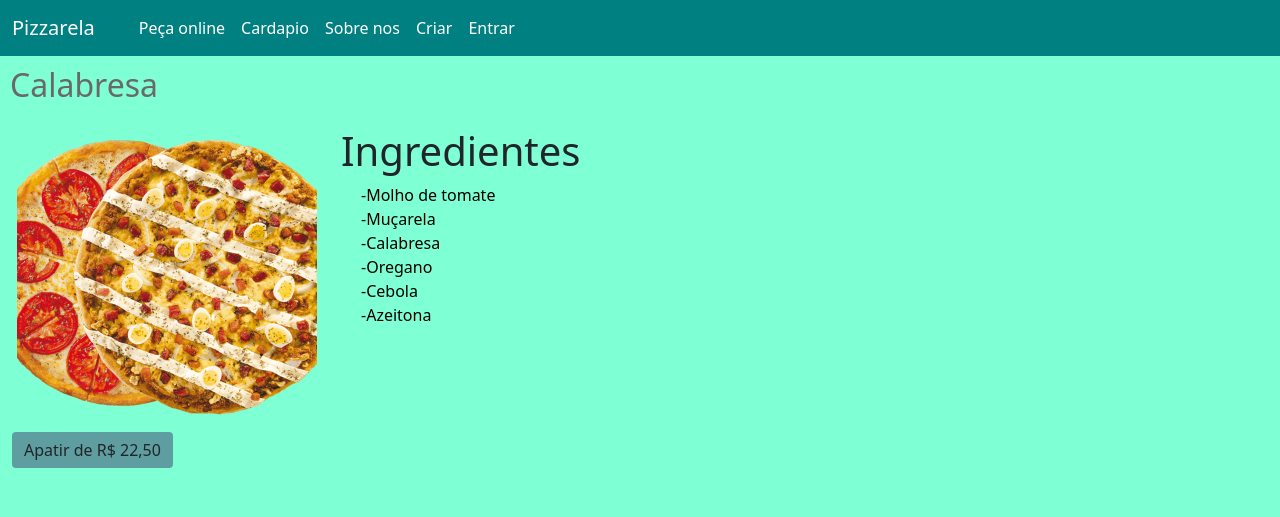
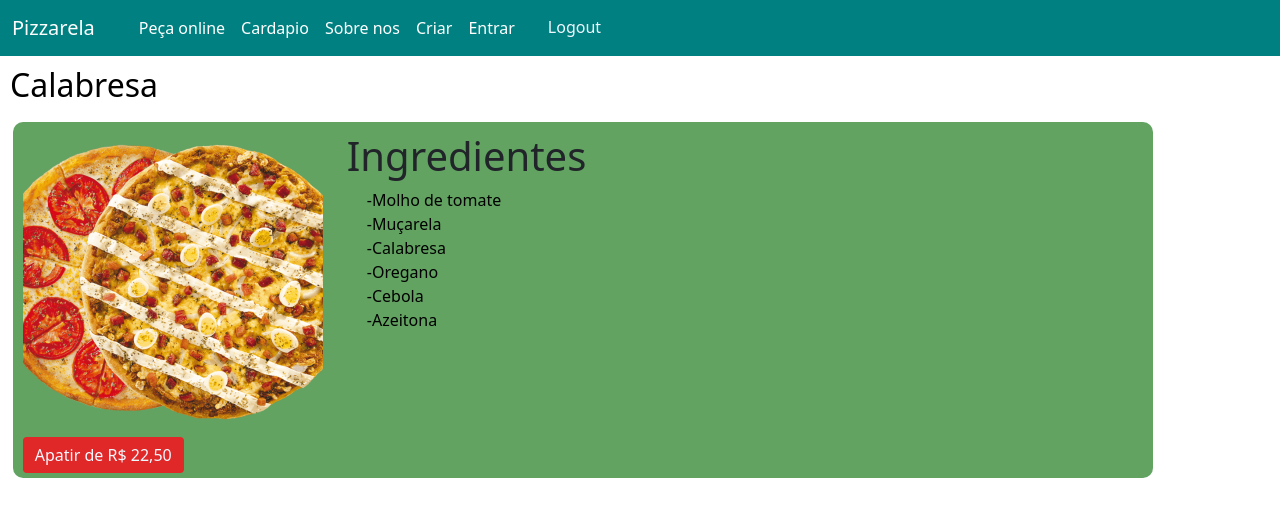
Before and after one commit to meawtec/pizzarela, a PHP site: page /pags/produtosd.php in a window 1280 px wide. Shown: the top 517 px of the page. Run offline with PHP 8.4, Linux system fonts and the light colour scheme.

Commit message:
salvação em massa

```diff
--- a/estilo/estilo1.css
+++ b/estilo/estilo1.css
@@ -77,7 +77,7 @@ li {
 .gmail {
     color: aliceblue;
     position: relative;
-    right: -50px;
+
     right: -400px;
     padding: 10px;
     /*padding-left: 400px;*/
@@ -112,7 +112,7 @@ p {
     background-color: transparent;
     border-radius: 100px;
     border: none;
-    padding-top: 10px;
+    padding-top: 7px;
     padding-left: 5px;
     padding-right: 5px;
     cursor: pointer;
--- a/estilo/estilo3.css
+++ b/estilo/estilo3.css
@@ -4,7 +4,6 @@ body {
     padding: 0;
     margin: 0 auto;
     width: 100%;
-    background-color: aquamarine;
 }
 
 .divpromo {
@@ -74,7 +73,6 @@ li {
 .gmail {
     color: aliceblue;
     position: relative;
-    right: -50px;
     right: -400px;
     padding: 10px;
     /*padding-left: 400px;*/
@@ -91,8 +89,9 @@ body .averde {
 
 .btn {
     transition: 1s;
-    background-color: cadetblue;
+    background-color:rgb(225, 40, 40);
     border: none;
+    color: aliceblue;
 }
 .one {
     color:black ;
@@ -100,13 +99,15 @@ body .averde {
 }.done{
     align-items: flex-start;
 }h2{
+    padding-left: 10px;
     width: 80%;
     position: relative;
     padding: 10px;
-    color:dimgray;
+    color:rgb(0, 0, 0);
 }.comp{
     width: 100%;
     align-items: flex-end;
+    padding: 5px;
 
 
 }
@@ -122,7 +123,7 @@ body .averde {
     background-color: transparent;
     border-radius: 100px;
     border: none;
-    padding-top: 10px;
+    padding-top: 7px;
     padding-left: 5px;
     padding-right: 5px;
     cursor: pointer;
@@ -130,5 +131,8 @@ body .averde {
     transition: 1s;
 
 }.container{
-    margin-left: 0%;
+    padding: 5px;
+    margin-left: 1%;
+    background-color: rgb(98, 163, 98);
+    border-radius: 10px;
 }
--- a/pags/produtosd.php
+++ b/pags/produtosd.php
@@ -66,9 +66,7 @@ if (isset($_COOKIE['email'])) {
             <?php
             if (isset($_COOKIE['email'])) :
             ?>
-              <form action="pags/logout.php" method="POST">
-                <button type="submit" class="logout" href="#" onclick="deleteCookies()">Logout</button>
-              </form>
+
 
             <?php endif; ?>
 
@@ -89,16 +87,16 @@ if (isset($_COOKIE['email'])) {
 
 
             ?>
-             <?php
+            <?php
             if (isset($_COOKIE['email'])) :
             ?>
-              <form action="logout.php" method="POST">
-                <button type="submit" class="logout" href="#" onclick="deleteCookies()">Logout</button>
-              </form>
+
 
             <?php endif; ?>
           </h6>
-
+          <form action="logout.php" method="POST">
+            <button type="submit" class="logout" href="#" onclick="deleteCookies()">Logout</button>
+          </form>
       </div>
     </div>
   </nav>
@@ -115,8 +113,8 @@ if (isset($_COOKIE['email'])) {
 
         </div>
         <div class="col">
-            <h1>Ingredientes</h1>
-          <p class="one">-Molho de tomate<br> -Muçarela <br> -Calabresa <br> -Oregano <br> -Cebola <br> -Azeitona  </p>
+          <h1>Ingredientes</h1>
+          <p class="one">-Molho de tomate<br> -Muçarela <br> -Calabresa <br> -Oregano <br> -Cebola <br> -Azeitona </p>
 
 
 
```
Also changed, not shown: estilo/estilo2.css (+16 -2 lines), index.php (+29 -21 lines), pags/cardapio.php (+5 -5 lines), pags/peça.php (+7 -6 lines), pags/sobrenos.php (+5 -5 lines).
